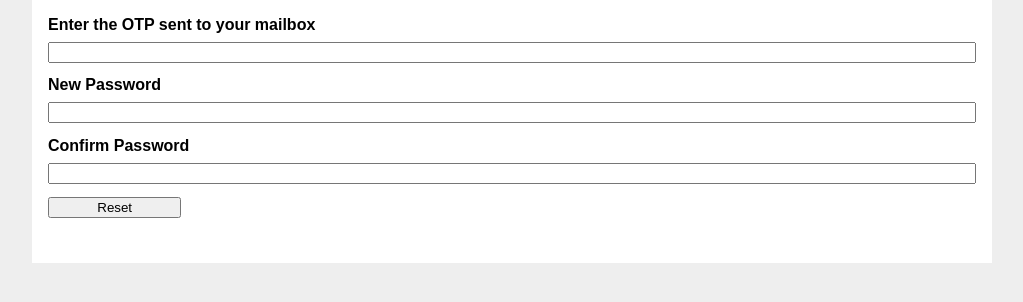
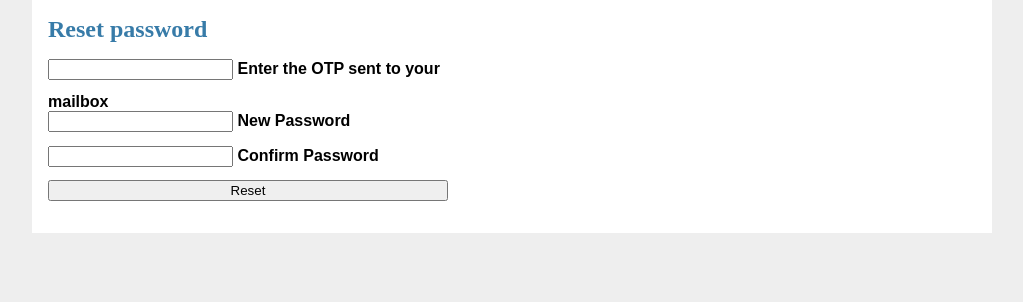
Before and after one commit to COMP208-Team-16-2022-23/Group-Project-Code, a Flask app: page /auth/reset_password in a window 1280 px wide. Shown: the part 98-400 px from the top of the page, without its empty margins (128-1151 px from the left). Run offline with Flask 2, Linux system fonts and the light colour scheme.

Commit message:
[enhance] password reset interface improved

```diff
--- a/templates/auth/reset_password.html
+++ b/templates/auth/reset_password.html
@@ -1,17 +1,37 @@
 {% extends 'auth.html' %}
 
 {% block header %}
-<h1>{% block title %}Reset Password{% endblock %}</h1>
+    <h1>{% block title %}Reset Password{% endblock %}</h1>
 {% endblock %}
 
 {% block content %}
-<form method="post">
-    <label for="otp">Enter the OTP sent to your mailbox</label>
-    <input type='otp' name="otp" id="otp" required>
-    <label for="password">New Password</label>
-    <input type="password" name="password" id="password" required>
-    <label for="password_confirm">Confirm Password</label>
-    <input type="password" name="password_confirm" id="password_confirm" required>
-    <input type="submit" value="Reset">
-</form>
+<h1 class="text-center m-5">Reset password</h1>
+<div class="m-auto" style="max-width: 400px">
+    {% if error %}
+        <div class="alert alert-danger" role="alert">
+            {{ error }}
+        </div>
+    {% endif %}
+    <form method="post">
+        <!-- OTP input -->
+        <div class="form-outline mb-4">
+            <input type="otp" name="otp" id="otp" class="form-control" required>
+            <label class="form-label" for="otp">Enter the OTP sent to your mailbox</label>
+        </div>
+
+        <!-- Password input -->
+        <div class="form-outline mb-4">
+            <input type="password" name="password" id="password" class="form-control" required>
+            <label class="form-label" for="password">New Password</label>
+        </div>
+
+        <!-- Confirm password input -->
+        <div class="form-outline mb-4">
+            <input type="password" name="password_confirm" id="password_confirm" class="form-control" required>
+            <label class="form-label" for="password_confirm">Confirm Password</label>
+        </div>
+
+        <button type="submit" class="btn btn-primary btn-block mb-4">Reset</button>
+    </form>
+</div>
 {% endblock %}
```
Also changed, not shown: templates/auth/forgot_password.html (+22 -6 lines).
